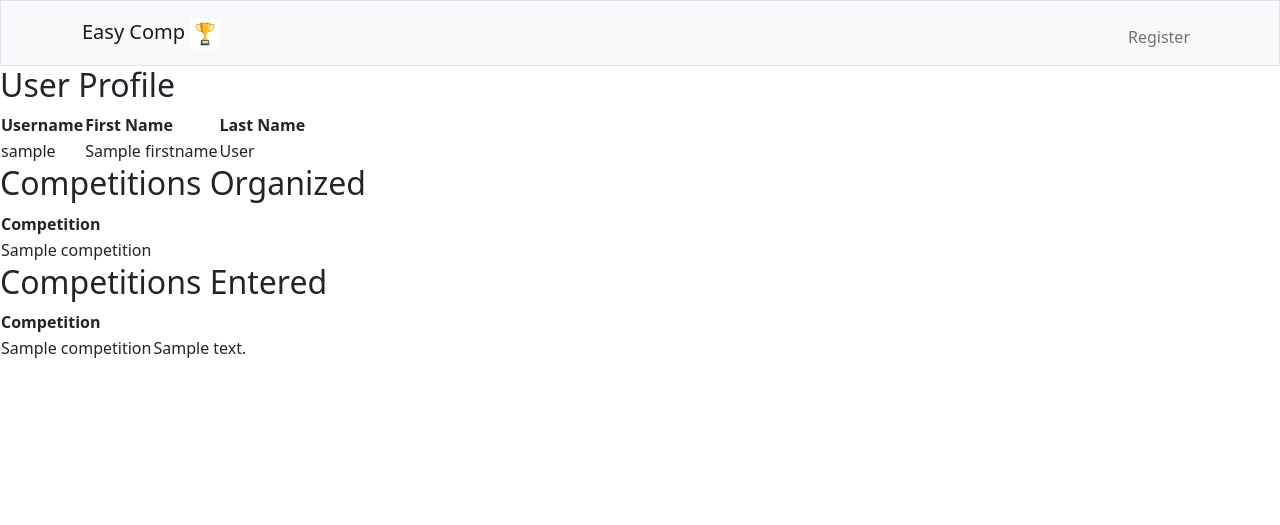
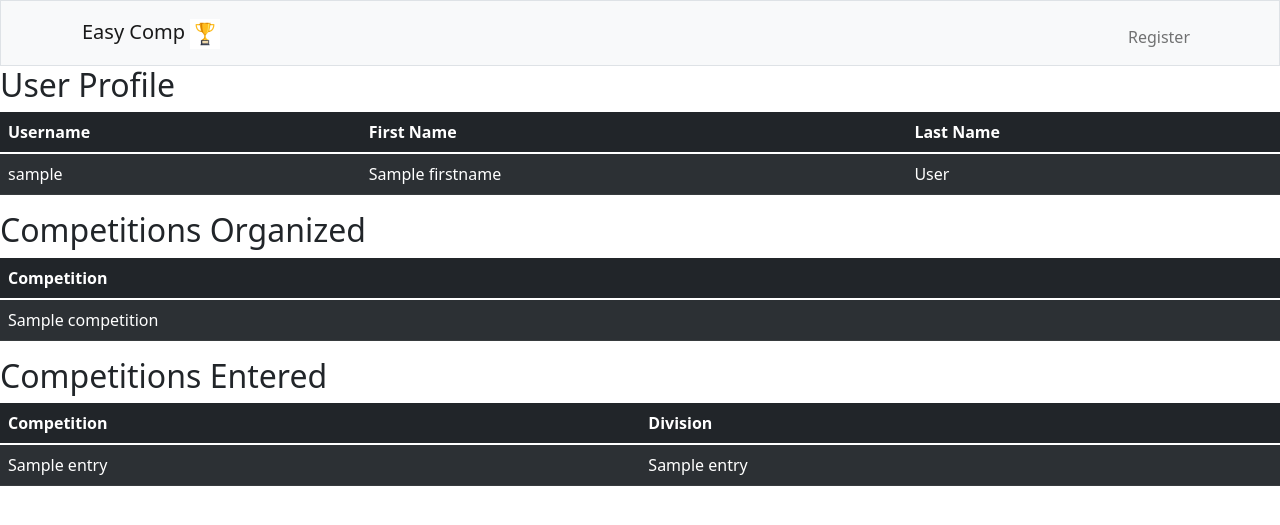
Before and after one commit to Strasseneck/EasyComp, a Flask app: template templates/index.html in a window 1280 px wide. Shown: the top 525 px of the page. Run offline with Flask 2, Linux system fonts and the light colour scheme; the template is opened without the code that fills it: most values are stand-ins (such as "Sample title", 1, 10 or a date in 2020); some libraries are stand-ins or nearby versions.

Commit message:
Fix create comp and fix index display divisions entered

```diff
--- a/app.py
+++ b/app.py
@@ -52,22 +52,12 @@ def index():
         competition = rows[i]["name"]
         competitions.append(competition)
 
-    # select competitions user has entered to display
-    competitionsentered = []
-    rows = db.execute("SELECT DISTINCT name FROM competitions INNER JOIN competitors ON competitors.competition_id = competitions.id WHERE competitor_id = ?", session["user_id"])
-    for i in range(len(rows)):
-        competition = rows[i]["name"]
-        competitionsentered.append(competition)
-
-    # select divisions user has entered to display
-    divisions = []
-    rows = db.execute("SELECT DISTINCT name FROM divisions INNER JOIN competitors ON competitors.division_id = divisions.id WHERE competitor_id = ?", session["user_id"])
-    for i in range(len(rows)):
-        division = rows[i]["name"]
-        divisions.append(division)
+    # select user's entered comps and divisions
+    rows = db.execute("SELECT DISTINCT comp_name, name FROM divisions INNER JOIN competitors on competitors.division_id = divisions.id WHERE competitor_id = ?", session["user_id"])
+    entered = rows
 
     # render template
-    return render_template("index.html", username=username, firstname=firstname, lastname=lastname, competitions=competitions, competitionsentered=competitionsentered, divisions=divisions)
+    return render_template("index.html", username=username, firstname=firstname, lastname=lastname, competitions=competitions, entered=entered)
 
 
 # create competition
@@ -113,7 +103,8 @@ def create():
         for i in range(len(beltclasses)):
             for j in range(len(weightclasses)):
                 division = beltclasses[i] + weightclasses[j]
-                rows = db.execute("INSERT INTO divisions (name, comp_id) VALUES (?,?)", division, comp_id)
+                division = division.replace("-"," ")
+                rows = db.execute("INSERT INTO divisions (name, comp_id, comp_name) VALUES (?,?,?)", division, comp_id, compname)
 
         return redirect("/")
      # if reached by get
@@ -165,12 +156,13 @@ def enterdivision(name):
     rows = db.execute("SELECT DISTINCT id FROM users WHERE id = ?", session["user_id"])
     competitor_id = rows[0]["id"]
 
-    # add back in - character to name
-    name = name.replace(" ", "-")
     # get division id
-    rows = db.execute("SELECT DISTINCT id, comp_id FROM divisions WHERE name LIKE ?", name)
+    rows = db.execute("SELECT DISTINCT id, comp_id FROM divisions WHERE name = ?", name)
     id = rows[0]["id"]
+
+    # get comp id
     comp_id = rows[0]["comp_id"]
+    print(comp_id)
 
     # insert user into competitor table
     rows = db.execute("INSERT INTO competitors (competitor_id, competition_id, division_id) VALUES (?,?,?)",
--- a/templates/index.html
+++ b/templates/index.html
@@ -2,7 +2,7 @@
 
 {% block main %}
 <h2>User Profile</h2>
-<table>
+<table class="table table-dark table-striped">
     <thead>
         <tr>
             <th>Username</th>
@@ -18,31 +18,34 @@
         </tr>
     </tbody>
 </table>
-<table>
+<table class="table table-dark table-striped">
     <h2>Competitions Organized</h2>
     <thead>
-        <tr>
-            <th>Competition</th>
-        </tr>
+        <th>Competition</th>
     </thead>
     <tbody>
         {% for competition in competitions %}
-        <td>{{ competition }}</td>
+        <tr>
+            <td>{{ competition }}</td>
+        </tr>
         {% endfor %}
     </tbody>
 </table>
-<table>
+<table class="table table-dark table-striped">
     <h2>Competitions Entered</h2>
     <thead>
-        <tr>
-            <th>Competition</th>
-        </tr>
+        <th>Competition</th>
+        <th>Division</th>
     </thead>
     <tbody>
-        {% for competition in competitionsentered %} {% for division in divisions %}
-        <td>{{ competition }}</td>
-        <td>{{ division }}</td>
-        {% endfor %} {% endfor %}
+        {% for entry in entered %}
+
+        <tr>
+            <td>{{ entry["comp_name"]}}</td>
+            <td>{{ entry["name"]}}</td>
+         </tr>
+
+        {% endfor %}
     </tbody>
 </table>
 {% endblock %}
```
Also changed, not shown: templates/create-comp.html (+16 -16 lines), easycomp.db, 2 other files.
